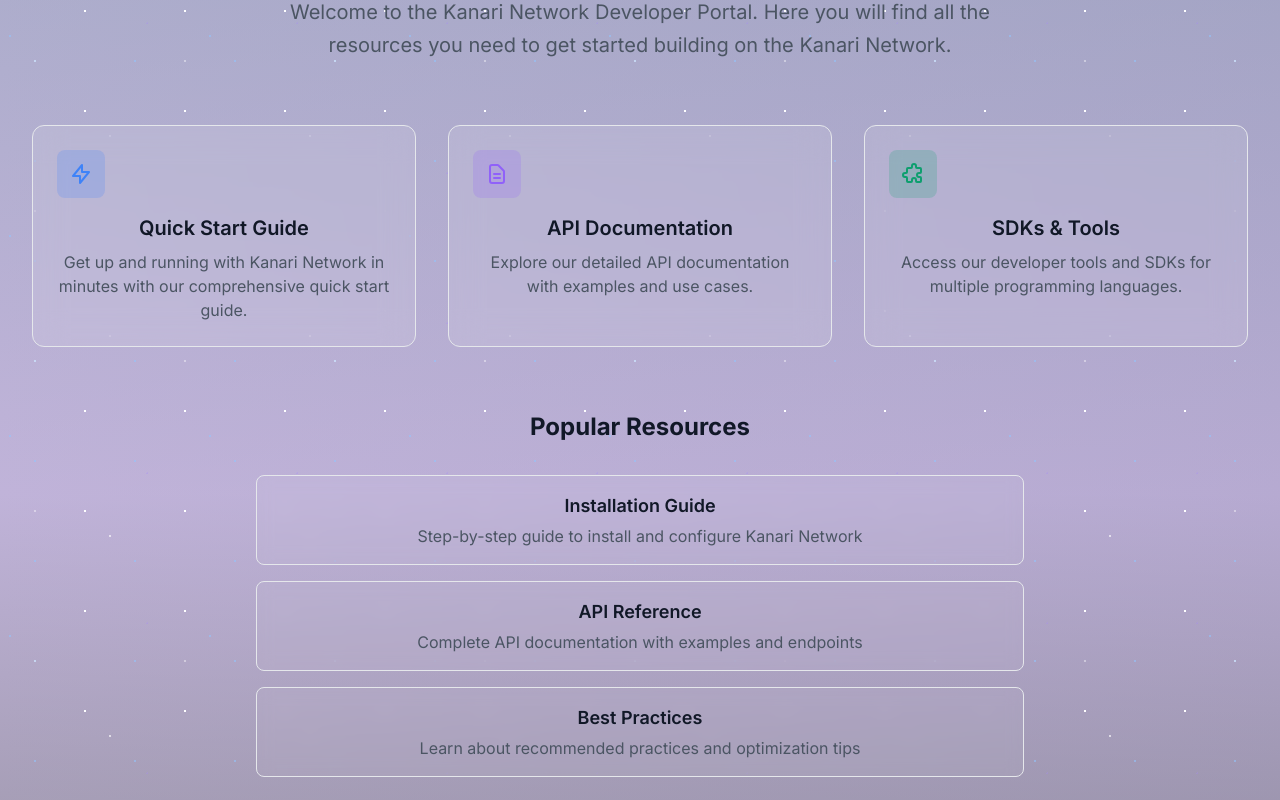
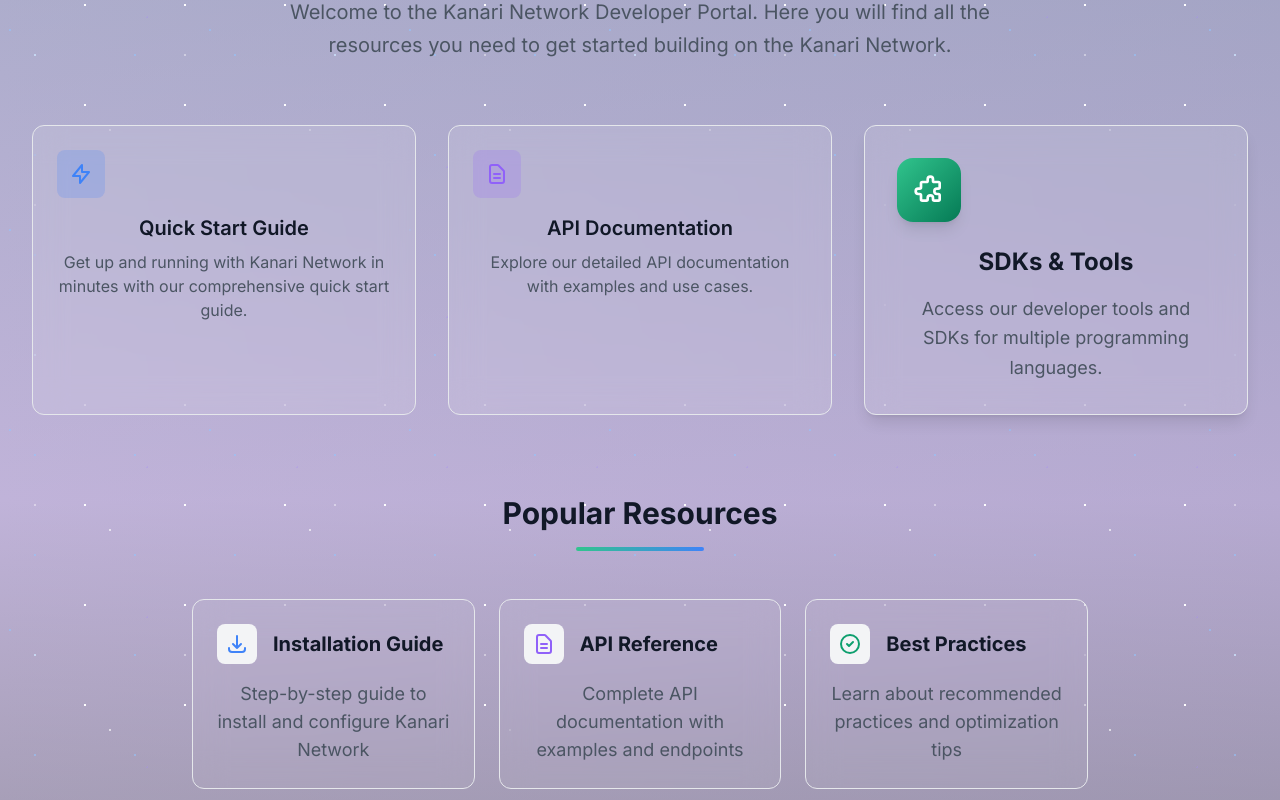
Before and after one commit to kanari-network/kanari-web, a Next.js app: page /DeveloperPortal in a window 1280 px wide. Shown: the part 360-1160 px from the top of the page. Built offline with nearby package versions, Linux system fonts and the light colour scheme.

Commit message:
Enhance Developer Portal UI with improved styling and layout for SDKs & Tools and Popular Resources sections

```diff
--- a/src/app/DeveloperPortal/page.tsx
+++ b/src/app/DeveloperPortal/page.tsx
@@ -81,30 +81,62 @@
                                     </div>
 
                                     {/* SDKs & Tools */}
-                                    <div className="p-6 rounded-xl bg-white/10 backdrop-blur-lg border border-gray-200 dark:border-gray-700 hover:transform hover:scale-105 transition-all">
-                                        <div className="h-12 w-12 bg-green-500/20 rounded-lg flex items-center justify-center mb-4">
-                                            <svg className="w-6 h-6 text-green-500" fill="none" stroke="currentColor" viewBox="0 0 24 24">
+                                    <div className="p-8 rounded-xl bg-white/10 backdrop-blur-lg border border-gray-200 dark:border-gray-700 hover:transform hover:scale-105 transition-all shadow-lg">
+                                        <div className="h-16 w-16 bg-gradient-to-br from-green-400 to-green-600 rounded-2xl flex items-center justify-center mb-6 transform hover:rotate-6 transition-all shadow-lg">
+                                            <svg className="w-8 h-8 text-white" fill="none" stroke="currentColor" viewBox="0 0 24 24">
                                                 <path strokeLinecap="round" strokeLinejoin="round" strokeWidth="2" d="M11 4a2 2 0 114 0v1a1 1 0 001 1h3a1 1 0 011 1v3a1 1 0 01-1 1h-1a2 2 0 100 4h1a1 1 0 011 1v3a1 1 0 01-1 1h-3a1 1 0 01-1-1v-1a2 2 0 10-4 0v1a1 1 0 01-1 1H7a1 1 0 01-1-1v-3a1 1 0 00-1-1H4a2 2 0 110-4h1a1 1 0 001-1V7a1 1 0 011-1h3a1 1 0 001-1V4z" />
                                             </svg>
                                         </div>
-                                        <h3 className="text-xl font-semibold text-gray-900 dark:text-white mb-2">SDKs & Tools</h3>
-                                        <p className="text-gray-600 dark:text-gray-300">Access our developer tools and SDKs for multiple programming languages.</p>
+                                        <h3 className="text-2xl font-bold text-gray-900 dark:text-white mb-4">SDKs & Tools</h3>
+                                        <p className="text-gray-600 dark:text-gray-300 text-lg leading-relaxed">Access our developer tools and SDKs for multiple programming languages.</p>
                                     </div>
                                 </div>
 
                                 {/* Documentation Links */}
-                                <div className="mt-16">
-                                    <div className="max-w-3xl mx-auto">
-                                        <h3 className="text-2xl font-bold text-gray-900 dark:text-white mb-8 text-center">Popular Resources</h3>
-                                        <div className="space-y-4">
+                                <div className="mt-20">
+                                    <div className="max-w-4xl mx-auto">
+                                        <h3 className="text-3xl font-bold text-gray-900 dark:text-white mb-12 text-center">
+                                            Popular Resources
+                                            <div className="h-1 w-32 bg-gradient-to-r from-green-400 to-blue-500 mx-auto mt-4 rounded-full"></div>
+                                        </h3>
+                                        <div className="grid grid-cols-1 md:grid-cols-2 lg:grid-cols-3 gap-6">
                                             {[
-                                                { title: 'Installation Guide', description: 'Step-by-step guide to install and configure Kanari Network' },
-                                                { title: 'API Reference', description: 'Complete API documentation with examples and endpoints' },
-                                                { title: 'Best Practices', description: 'Learn about recommended practices and optimization tips' },
+                                                {
+                                                    title: 'Installation Guide',
+                                                    description: 'Step-by-step guide to install and configure Kanari Network',
+                                                    icon: (
+                                                        <svg className="w-6 h-6 text-blue-500" fill="none" stroke="currentColor" viewBox="0 0 24 24">
+                                                            <path strokeLinecap="round" strokeLinejoin="round" strokeWidth="2" d="M4 16v1a3 3 0 003 3h10a3 3 0 003-3v-1m-4-4l-4 4m0 0l-4-4m4 4V4" />
+                                                        </svg>
+                                                    )
+                                                },
+                                                {
+                                                    title: 'API Reference',
+                                                    description: 'Complete API documentation with examples and endpoints',
+                                                    icon: (
+                                                        <svg className="w-6 h-6 text-purple-500" fill="none" stroke="currentColor" viewBox="0 0 24 24">
+                                                            <path strokeLinecap="round" strokeLinejoin="round" strokeWidth="2" d="M9 12h6m-6 4h6m2 5H7a2 2 0 01-2-2V5a2 2 0 012-2h5.586a1 1 0 01.707.293l5.414 5.414a1 1 0 01.293.707V19a2 2 0 01-2 2z" />
+                                                        </svg>
+                                                    )
+                                                },
+                                                {
+                                                    title: 'Best Practices',
+                                                    description: 'Learn about recommended practices and optimization tips',
+                                                    icon: (
+                                                        <svg className="w-6 h-6 text-green-500" fill="none" stroke="currentColor" viewBox="0 0 24 24">
+                                                            <path strokeLinecap="round" strokeLinejoin="round" strokeWidth="2" d="M9 12l2 2 4-4m6 2a9 9 0 11-18 0 9 9 0 0118 0z" />
+                                                        </svg>
+                                                    )
+                                                },
                                             ].map((item, index) => (
-                                                <div key={index} className="p-4 rounded-lg bg-white/5 backdrop-blur border border-gray-200 dark:border-gray-700 hover:bg-white/10 transition-colors">
-                                                    <h4 className="text-lg font-semibold text-gray-900 dark:text-white">{item.title}</h4>
-                                                    <p className="text-gray-600 dark:text-gray-300 mt-1">{item.description}</p>
+                                                <div key={index} className="p-6 rounded-xl bg-white/5 backdrop-blur-lg border border-gray-200 dark:border-gray-700 hover:bg-white/10 transition-all duration-300 hover:shadow-xl group">
+                                                    <div className="flex items-center mb-4">
+                                                        <div className="p-2 rounded-lg bg-gray-100 dark:bg-gray-800 group-hover:scale-110 transition-transform">
+                                                            {item.icon}
+                                                        </div>
+                                                        <h4 className="text-xl font-bold text-gray-900 dark:text-white ml-4">{item.title}</h4>
+                                                    </div>
+                                                    <p className="text-gray-600 dark:text-gray-300 text-lg">{item.description}</p>
                                                 </div>
                                             ))}
                                         </div>
```
